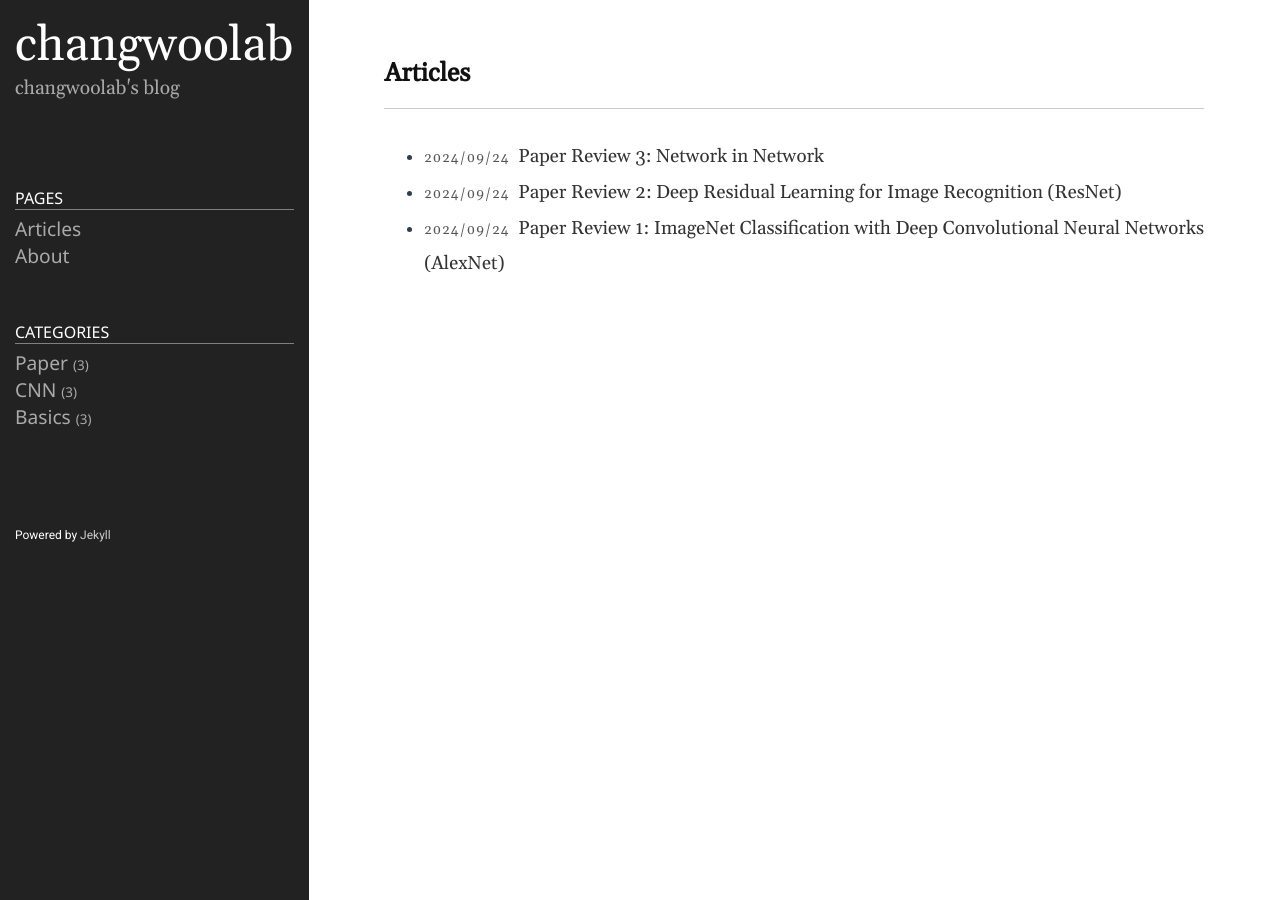
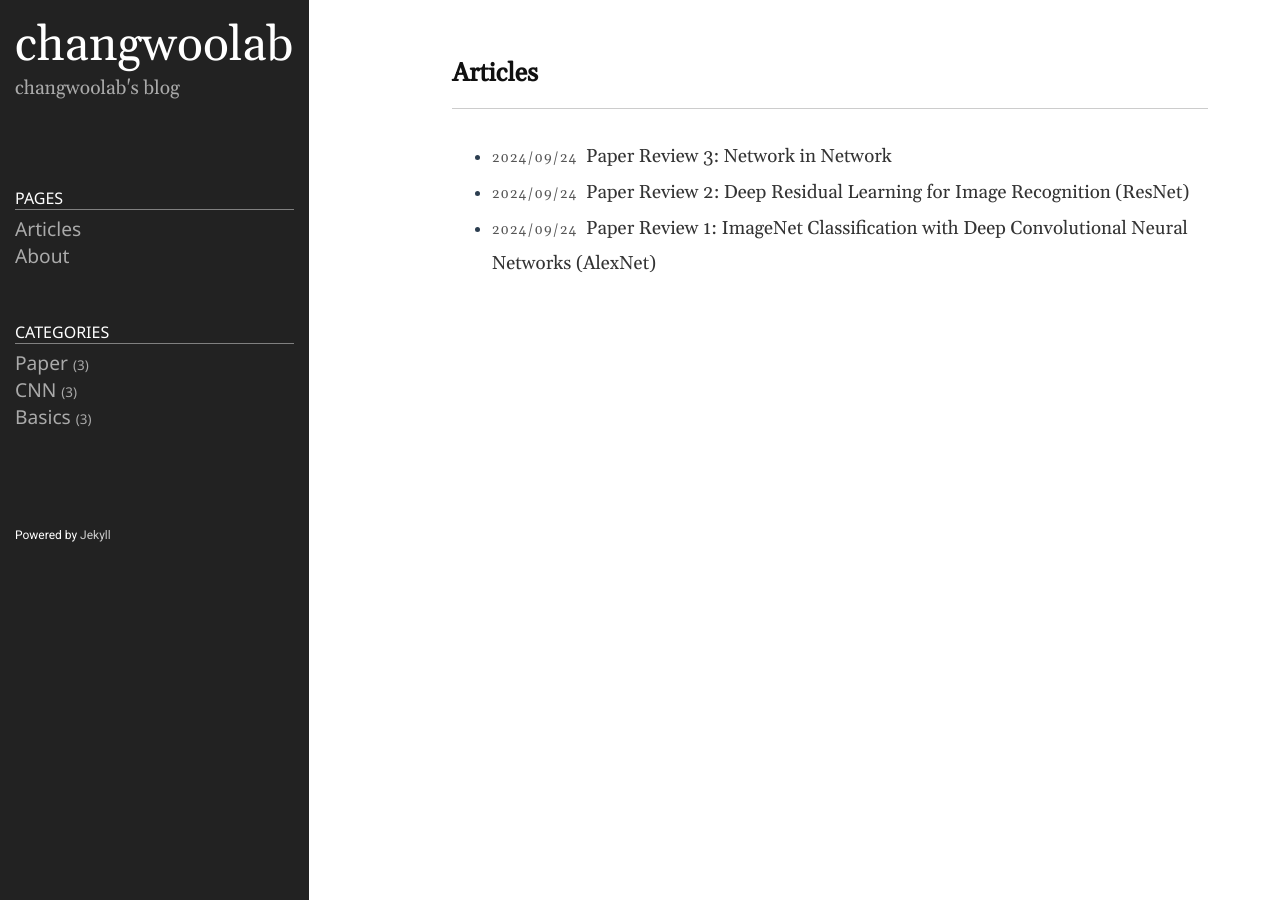
Before and after one commit to changwoolab/changwoolab.github.io, a Jekyll site: the page built from index.md, in a window 1280 px wide. Built offline with Jekyll 4.4.1, drawn with Linux system fonts in a browser that asks for light colours; nearby versions of some CDN libraries.

Commit message:
max width

```diff
--- a/public/css/style.css
+++ b/public/css/style.css
@@ -1,5 +1,5 @@
 @import url(//fonts.googleapis.com/css?family=Ubuntu:500&subset=latin,latin-ext);
-@import url('https://fonts.googleapis.com/css?family=Gelasio|Kulim+Park|Nanum+Myeongjo|Nanum+Gothic|Noto+Sans|Noto+Sans+KR|Roboto&display=swap');
+@import url("https://fonts.googleapis.com/css?family=Gelasio|Kulim+Park|Nanum+Myeongjo|Nanum+Gothic|Noto+Sans|Noto+Sans+KR|Roboto&display=swap");
 @import url(syntax/monokai.css);
 
 :root {
@@ -37,7 +37,16 @@
   box-sizing: border-box;
 }
 
-article, aside, figcaption, figure, footer, header, hgroup, main, nav, section {
+article,
+aside,
+figcaption,
+figure,
+footer,
+header,
+hgroup,
+main,
+nav,
+section {
   display: block;
 }
 
@@ -49,7 +58,7 @@ body {
   height: 100%;
   margin: 0;
   padding: 0;
-	font-family: 'Gelasio', 'Nanum Myeongjo', serif;
+  font-family: "Gelasio", "Nanum Myeongjo", serif;
   color: #2c3e50;
 }
 
@@ -89,6 +98,7 @@ code {
   /*margin-left: 180px;*/
   flex: 1 1 auto;
   padding: 0px 30px;
+  max-width: 900px;
 }
 
 .sidebar {
@@ -113,7 +123,7 @@ code {
 
 .sidebar-brand > a {
   font-size: 300%;
-	font-family: 'Gelasio';
+  font-family: "Gelasio";
   color: #fff;
 }
 
@@ -145,11 +155,19 @@ a.nav-item {
   color: #aaa;
 }
 
-a.nav-item:hover { color: #777; }
+a.nav-item:hover {
+  color: #777;
+}
 
-.badge { font-size: 70%; }
-.badge::before { content: "("; }
-.badge::after { content: ")"; }
+.badge {
+  font-size: 70%;
+}
+.badge::before {
+  content: "(";
+}
+.badge::after {
+  content: ")";
+}
 
 .post-list > li {
 }
@@ -162,24 +180,25 @@ a.nav-item:hover { color: #777; }
 
 #contact-list li .fa,
 article .share .btn {
-	-o-transition:color .2s ease-out, background 1s ease-in;
-  -ms-transition:color .2s ease-out, background 1s ease-in;
-  -moz-transition:color .2s ease-out, background 1s ease-in;
-  -webkit-transition:color .2s ease-out, background 1s ease-in;
-  transition:color .2s ease-out, background 1s ease-in;
+  -o-transition: color 0.2s ease-out, background 1s ease-in;
+  -ms-transition: color 0.2s ease-out, background 1s ease-in;
+  -moz-transition: color 0.2s ease-out, background 1s ease-in;
+  -webkit-transition: color 0.2s ease-out, background 1s ease-in;
+  transition: color 0.2s ease-out, background 1s ease-in;
 }
-#contact-list li:hover .fa-twitter, article .share .twitter:hover {
-	color: #00ACEE;
-	border-color: #00ACEE;
+#contact-list li:hover .fa-twitter,
+article .share .twitter:hover {
+  color: #00acee;
+  border-color: #00acee;
 }
 #contact-list li:hover .fa-linkedin {
-	color: #1D87BD;
+  color: #1d87bd;
 }
 #contact-list li:hover .fa-envelope {
-	color: #E93E30;
+  color: #e93e30;
 }
 #contact-list li:hover .fa-pinterest {
-	color: #CC2127;
+  color: #cc2127;
 }
 #contact-list li:hover .fa-rss {
   color: #e74c3c;
@@ -189,12 +208,12 @@ article .share .btn {
 }
 
 article .share .facebook:hover {
-	color: #43609C;
-	border-color: #43609C;
+  color: #43609c;
+  border-color: #43609c;
 }
 article .share .gplus:hover {
-	color: #C13929;
-	border-color: #C13929;
+  color: #c13929;
+  border-color: #c13929;
 }
 
 .page-header {
@@ -209,9 +228,18 @@ article {
   line-height: 1.9;
 }
 
-article.home div a, article.home pre a { color: #2c3e50; }
-article.home div a:hover, article.home pre a:hover { color: #2c3e50; text-decoration: none; }
-article img { max-width: 100%; }
+article.home div a,
+article.home pre a {
+  color: #2c3e50;
+}
+article.home div a:hover,
+article.home pre a:hover {
+  color: #2c3e50;
+  text-decoration: none;
+}
+article img {
+  max-width: 100%;
+}
 
 blockquote {
   color: #828282;
@@ -283,7 +311,7 @@ header.home {
 
 footer {
   padding-top: 15px;
-	font-family: 'Ubuntu';
+  font-family: "Ubuntu";
 }
 
 .sidebar-footer {
@@ -297,7 +325,6 @@ footer {
 .sidebar-footer a {
   color: #ccc;
 }
-
 
 @media (max-width: 576px) {
   article {
```
Lines whose indentation alone changed are shown as unchanged.
